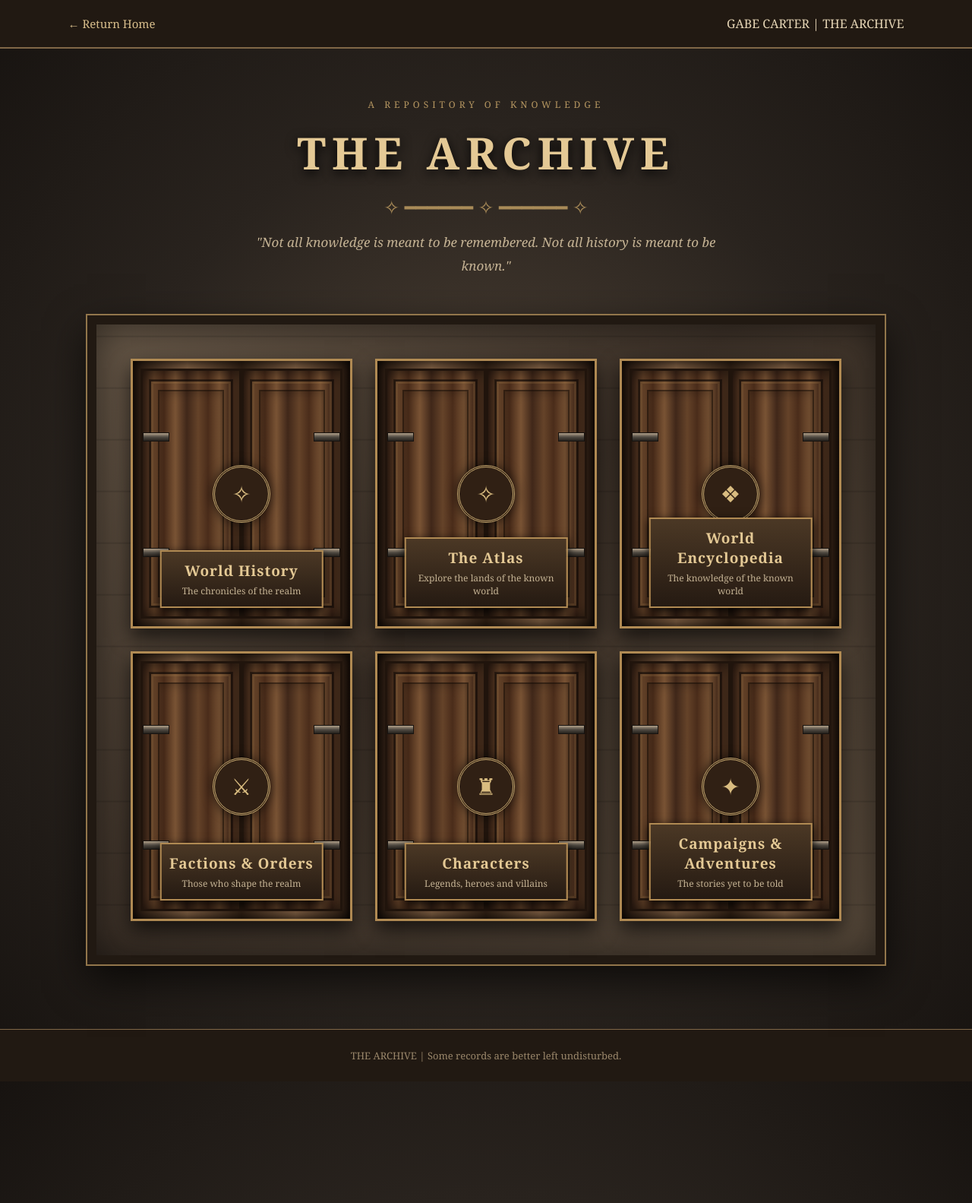
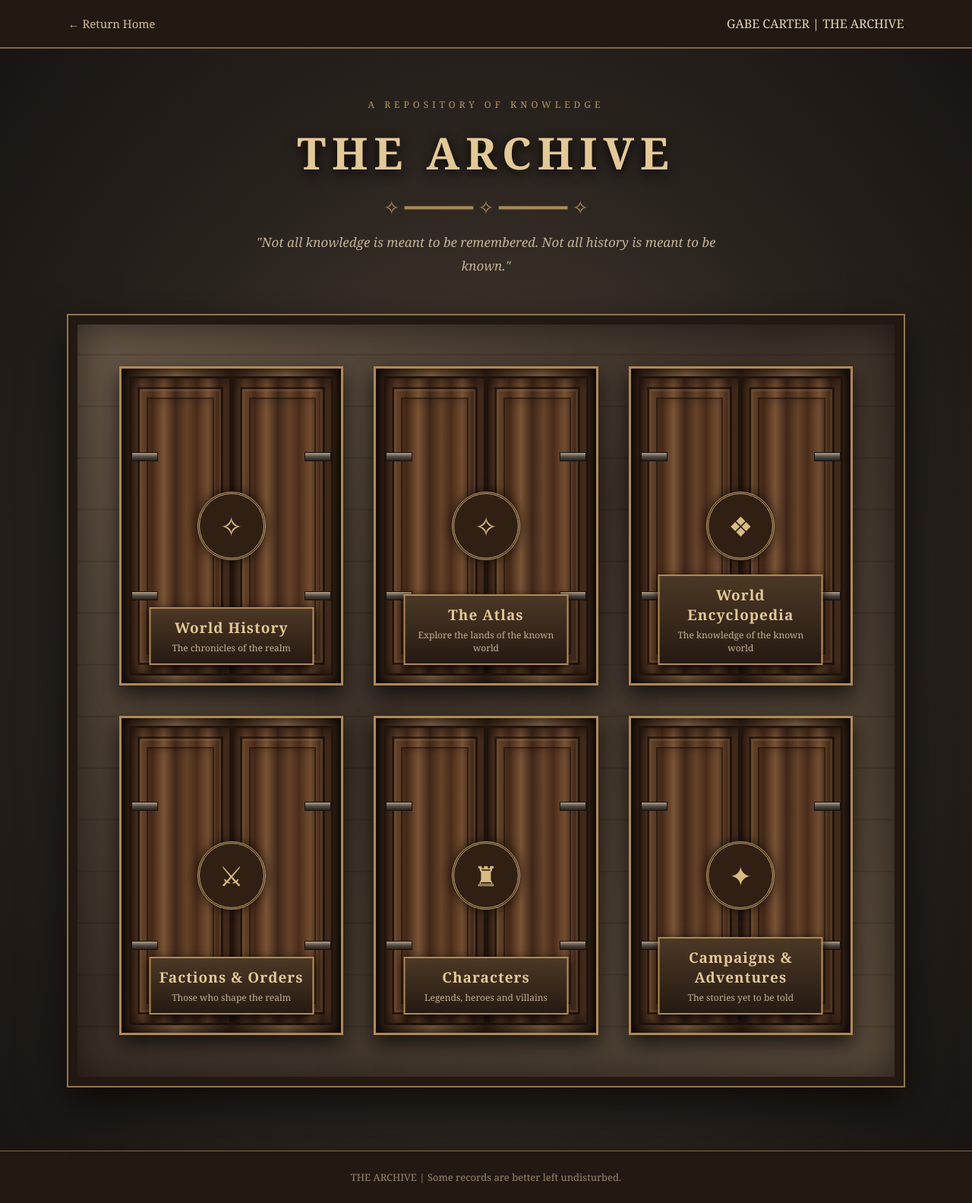
Before and after one commit to RealGeekfI/realgeekfi.github.io, a Jekyll site: the page archive.html, which Jekyll copies as it is, in a window 1280 px wide. Shown: the whole page at 76% size. Built offline with Jekyll 4.4.1, drawn with Linux system fonts in a browser that asks for light colours; before the commit the page ends 1423 px from its top, so only the background shows below that.

Commit message:
Update archive.html

```diff
--- a/archive.html
+++ b/archive.html
@@ -97,9 +97,9 @@
 
         .archive-room {
             position: relative;
-            max-width: 1050px;
+            max-width: 1250px;
             margin: 50px auto 0;
-            padding: 45px;
+            padding: 55px;
 
             background:
                 repeating-linear-gradient(
@@ -123,7 +123,7 @@
        .doors {
     display: grid;
     grid-template-columns: repeat(3, minmax(0, 1fr));
-    gap: 30px;
+    gap: 40px;
 }
 
         /* DOOR FRAME */
@@ -137,7 +137,7 @@
 
         .door-frame {
             position: relative;
-            height: 355px;
+            height: 420px;
             padding: 10px;
 
             background: linear-gradient(
@@ -273,8 +273,8 @@
             left: 50%;
             transform: translate(-50%, -50%);
 
-            width: 76px;
-            height: 76px;
+            width: 90px;
+            height: 90px;
 
             display: flex;
             justify-content: center;
@@ -286,7 +286,7 @@
             background: #302014;
             color: #d9bc80;
 
-            font-size: 30px;
+            font-size: 36px;
 
             box-shadow: 0 0 15px rgba(0,0,0,0.7);
 
@@ -368,13 +368,15 @@
         /* MOBILE */
 
       @media (max-width: 900px) {
+    .archive-room {
+        padding: 30px;
+    }
     .doors {
         grid-template-columns: repeat(2, minmax(0, 1fr));
     }
 }
 
 @media (max-width: 700px) {
-
     .archive-room {
         padding: 20px;
     }
@@ -385,7 +387,7 @@
     }
 
     .door-frame {
-        height: 320px;
+        height: 350px;
     }
 
     .entrance {
```
